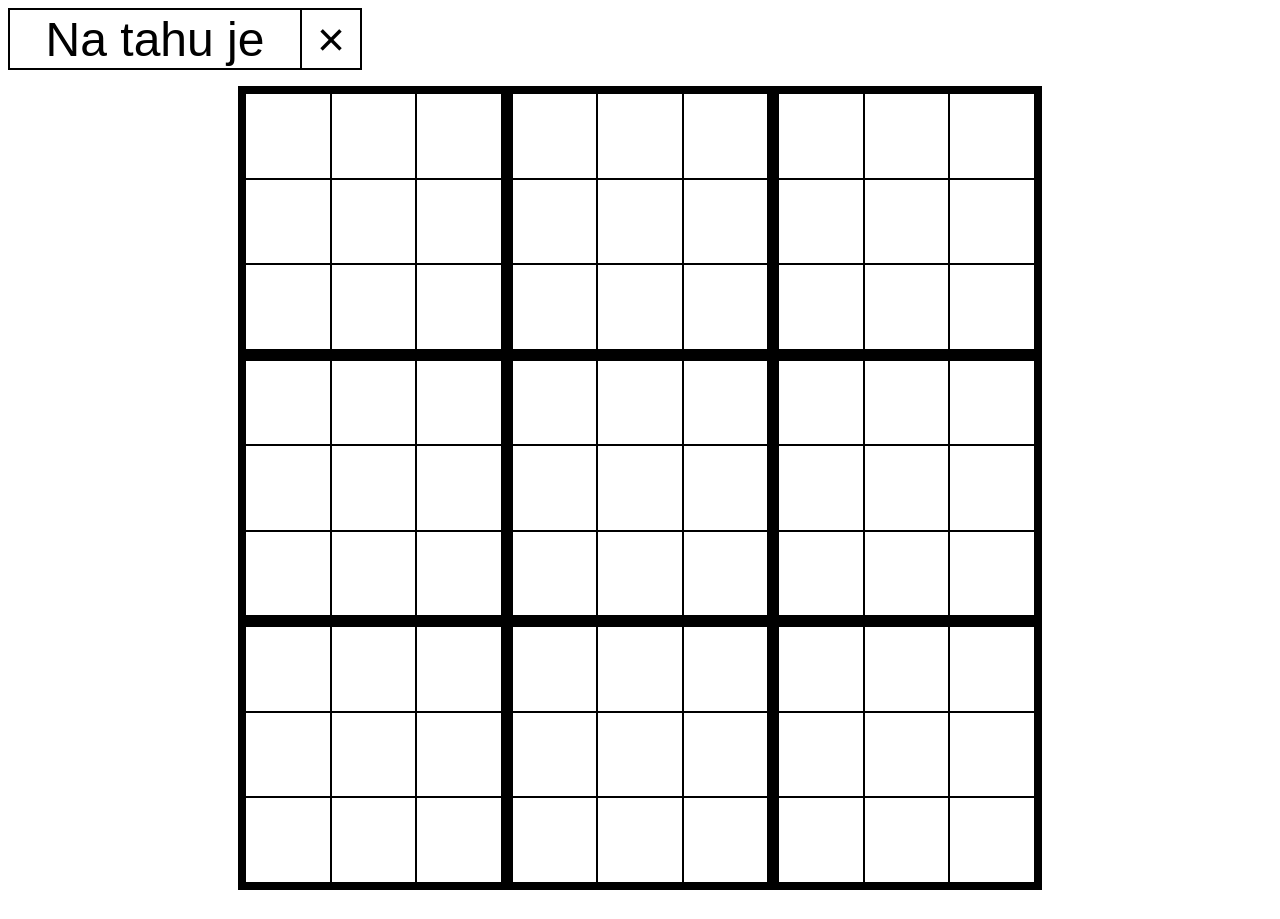
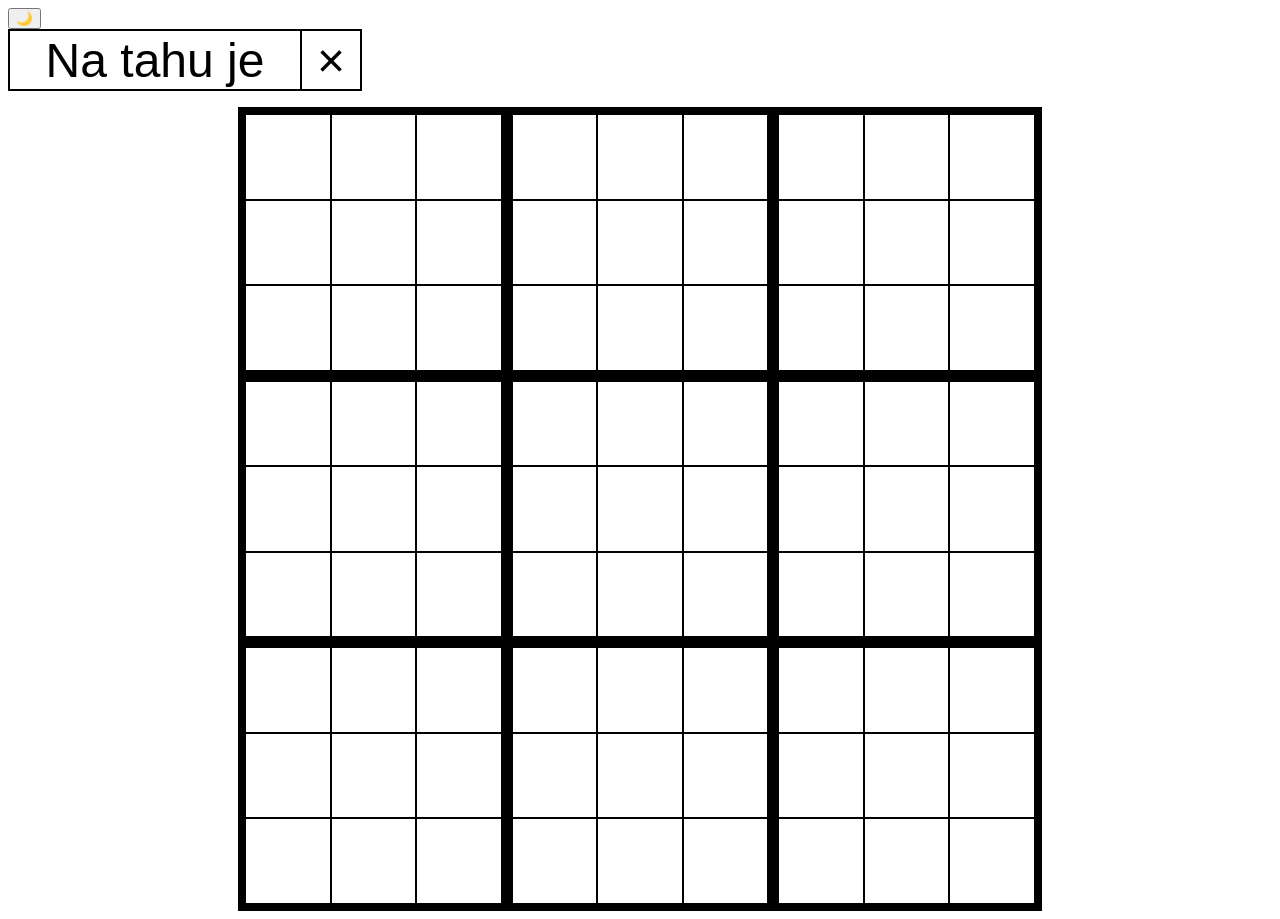
Before and after one commit to Throdmont/Mega-Tic-Tac-Toe---web-game, a plain HTML site: page index.html in a window 1280 px wide. Before the commit the page ends 898 px from the top, so only its background shows below. Drawn offline with Linux system fonts and the light colour scheme.

Commit message:
Update index.html - nightmode

```diff
--- a/index.html
+++ b/index.html
@@ -8,6 +8,7 @@
         <title>Mega Tic Tac Toe</title>
     </head>
     <body>
+	     <button id="themeButton">🌙</button>
         <div class="onRound">
             <div>Na tahu je</div>
             <div class="what"></div>
```
